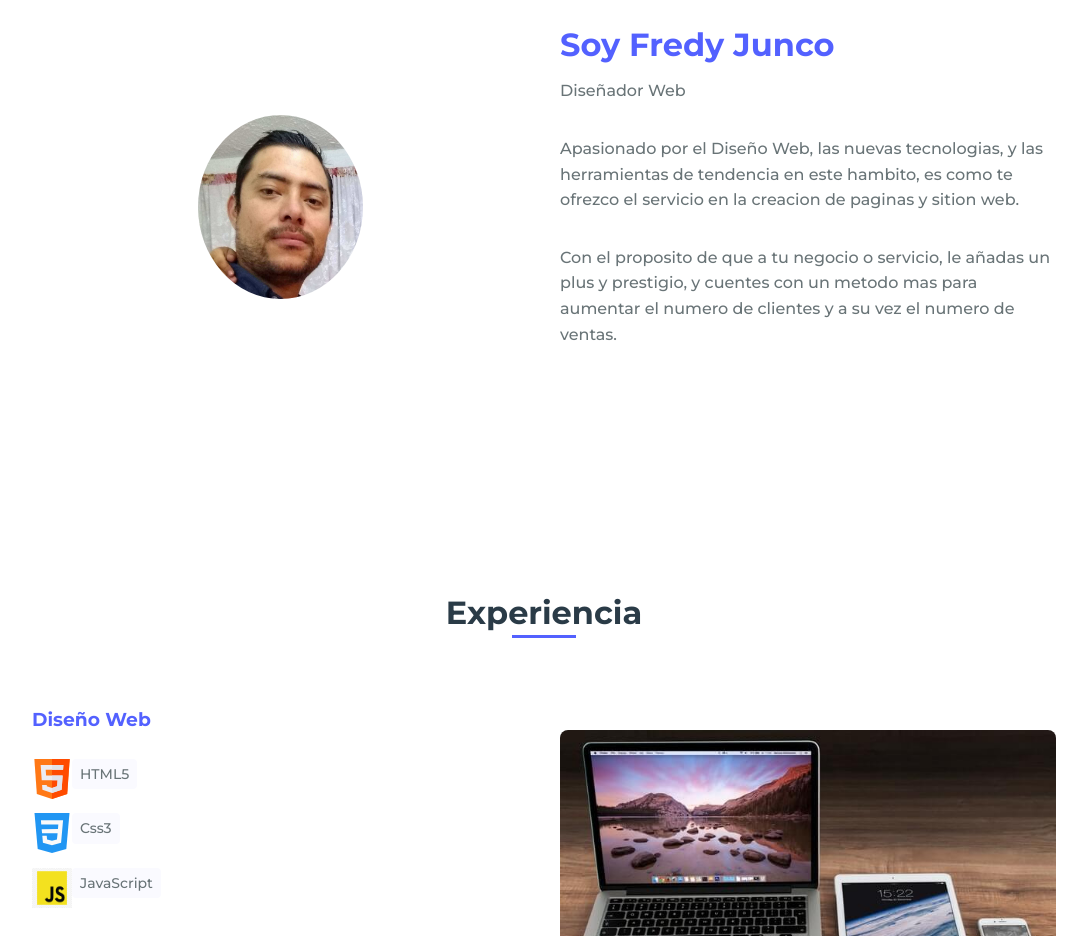
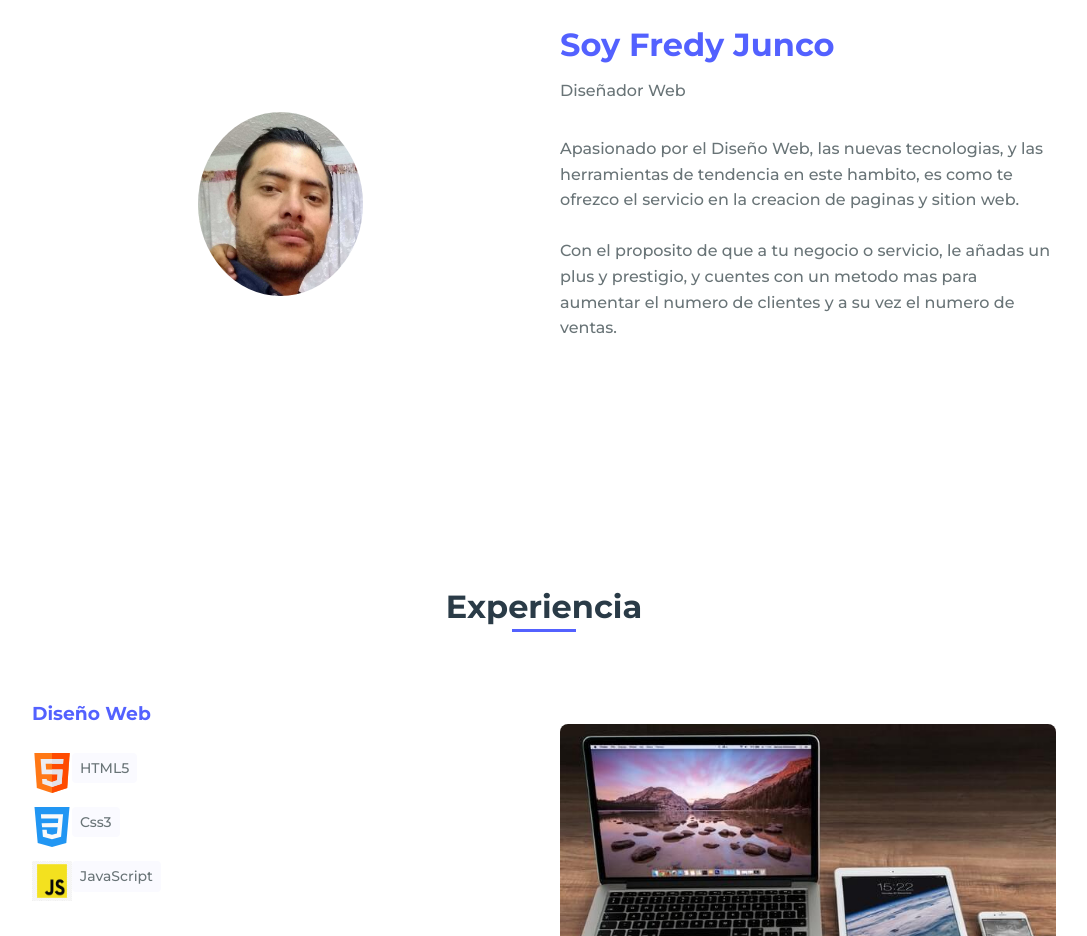
Before and after one commit to AlfredoJunco7/portafolio, a plain HTML site: page index.html in a window 1280 px wide. Shown: the part 880-1816 px from the top of the page, without its empty margins (96-1183 px from the left). Drawn offline with nearby package versions, Linux system fonts and the light colour scheme.

Commit message:
add texto_about

```diff
--- a/index.html
+++ b/index.html
@@ -64,9 +64,8 @@
                         <span class="about__profession">Diseñador Web</span>
                         <p class="about__text">Apasionado por el Diseño Web, las nuevas tecnologias,
                             y las herramientas de tendencia en este hambito, es como te ofrezco el
-                            servicio en la creacion de paginas y sition web.
-                        </p>
-                        <p class="about__text">Con el proposito de que a tu negocio o servicio,
+                            servicio en la creacion de paginas y sition web. <br> <br>
+                            Con el proposito de que a tu negocio o servicio,
                             le añadas un plus y prestigio, y cuentes con un metodo mas para aumentar
                             el numero de clientes y a su vez el numero de ventas.
                         </p>
```
